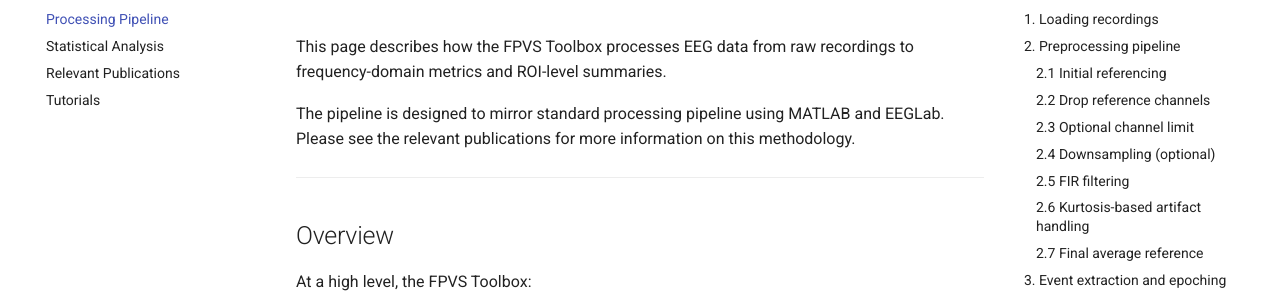
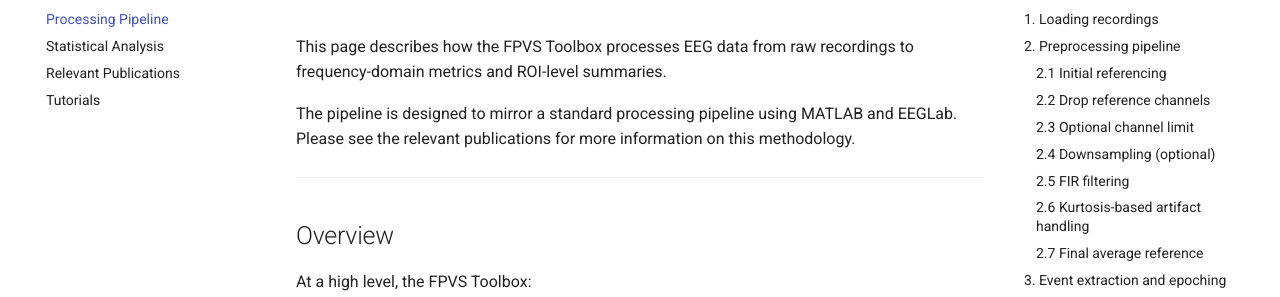
Before and after one commit to zcm58/FPVS-Toolbox-Repo, an MkDocs documentation site: the page built from docs/processing-pipeline.md, in a window 1280 px wide and 900 px high. Shown: the part 146-443 px from the top of the window. Built offline with MkDocs 1.6.1 and Material for MkDocs 9.7.7, drawn with Linux system fonts in a browser that asks for light colours.

Commit message:
Updated language.

```diff
--- a/docs/processing-pipeline.md
+++ b/docs/processing-pipeline.md
@@ -3,7 +3,7 @@
 This page describes how the FPVS Toolbox processes EEG data from raw
 recordings to frequency-domain metrics and ROI-level summaries.
 
-The pipeline is designed to mirror standard processing pipeline using MATLAB and EEGLab. Please see the relevant
+The pipeline is designed to mirror a standard processing pipeline using MATLAB and EEGLab. Please see the relevant
 publications for more information on this methodology.
 
 ---
```
